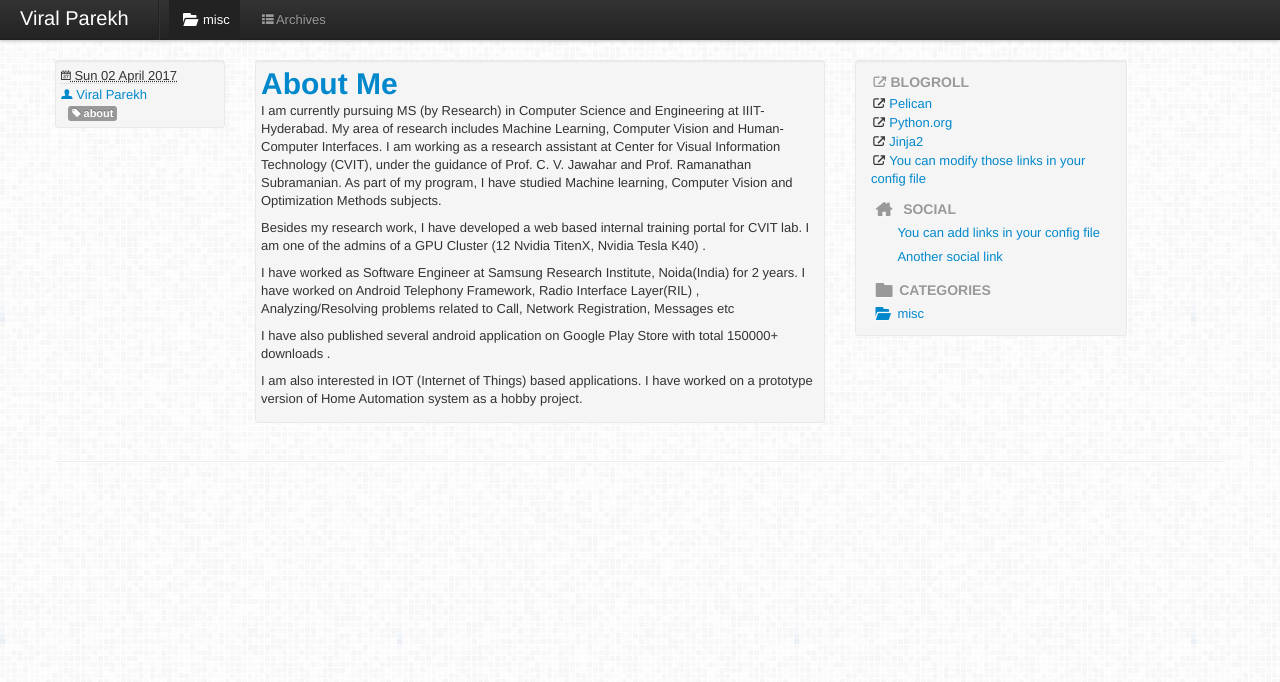
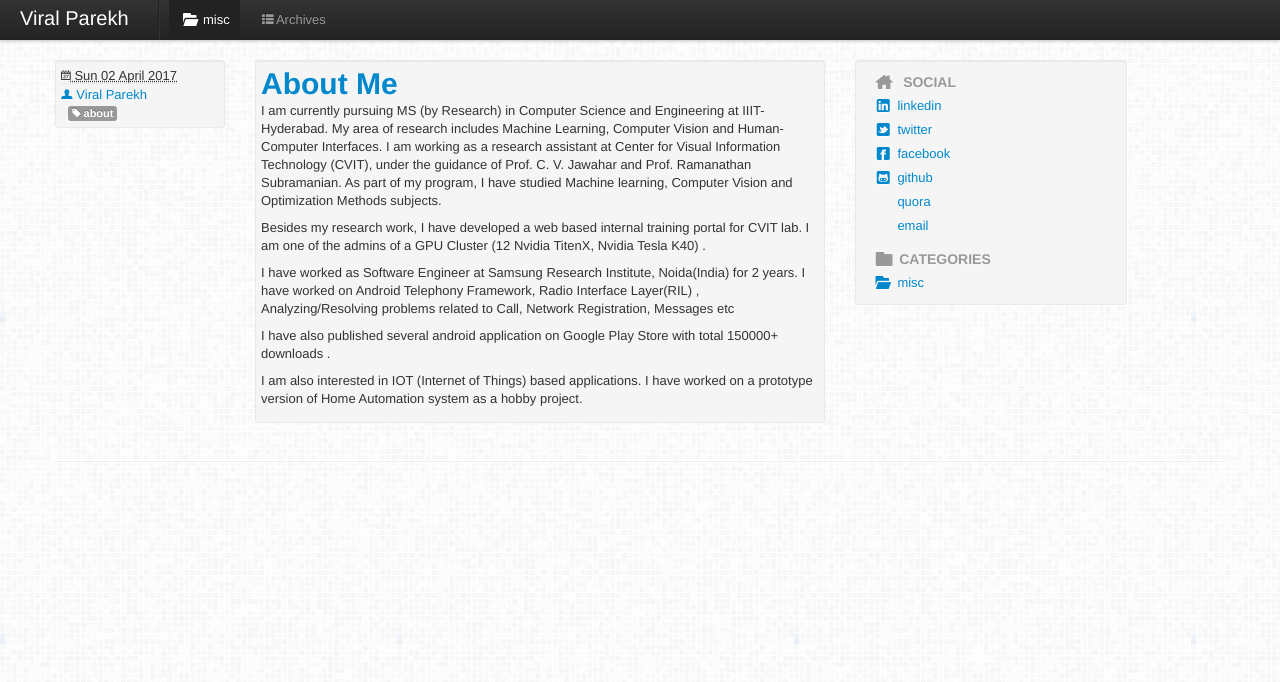
Before and after one commit to viralparekh/viralparekh.github.io, a plain HTML site: page about-me.html in a window 1280 px wide. Drawn offline with Linux system fonts and the light colour scheme.

Commit message:
push_this

```diff
--- a/about-me.html
+++ b/about-me.html
@@ -123,14 +123,13 @@ Analyzing/Resolving problems related to Call, Network Registration, Messages etc
         </div><!--/span-->
         <div class="span3 well sidebar-nav" id="sidebar">
 <ul class="nav nav-list">
-<li class="nav-header"><h4><i class="icon-external-link"></i>blogroll</h4></li>
-    <li><div><i class="icon-external-link"></i><a href="http://getpelican.com/">Pelican</a></div></li>
-    <li><div><i class="icon-external-link"></i><a href="http://python.org/">Python.org</a></div></li>
-    <li><div><i class="icon-external-link"></i><a href="http://jinja.pocoo.org/">Jinja2</a></div></li>
-    <li><div><i class="icon-external-link"></i><a href="#">You can modify those links in your config file</a></div></li>
 <li class="nav-header"><h4><i class="icon-home icon-large"></i> social</h4></li>
-    <li><a href="#"><i class="icon-You can add links in your config file-sign icon-large"></i>You can add links in your config file</a></li>
-    <li><a href="#"><i class="icon-Another social link-sign icon-large"></i>Another social link</a></li>
+    <li><a href="https://www.linkedin.com/in/vparekh1"><i class="icon-linkedin-sign icon-large"></i>linkedin</a></li>
+    <li><a href="https://twitter.com/viralmparekh"><i class="icon-twitter-sign icon-large"></i>twitter</a></li>
+    <li><a href="https://facebook.com/viral034"><i class="icon-facebook-sign icon-large"></i>facebook</a></li>
+    <li><a href="https://github.com/viralparekh"><i class="icon-github-sign icon-large"></i>github</a></li>
+    <li><a href="https://www.quora.com/profile/Viral-Parekh"><i class="icon-quora-sign icon-large"></i>quora</a></li>
+    <li><a href="viral@live.in"><i class="icon-email-sign icon-large"></i>email</a></li>
 
 <li class="nav-header"><h4><i class="icon-folder-close icon-large"></i>Categories</h4></li>
 <li>
```
Also changed, not shown: archives.html (+6 -7 lines), author/viral-parekh.html (+6 -7 lines), categories.html (+6 -7 lines), category/misc.html (+6 -7 lines), index.html (+6 -7 lines), tag/about.html (+6 -7 lines), tags.html (+6 -7 lines).
